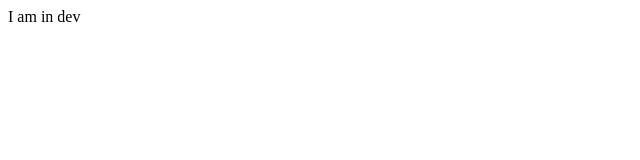
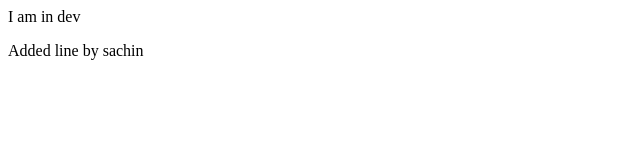
Before and after one commit to sachin2712/sachin-1, a plain HTML site: page index.html in a window 1280 px wide. Shown: the whole page, without its empty margins (0-640 px from the left). Drawn offline with Linux system fonts and the light colour scheme.

Commit message:
line added by sachin

```diff
--- a/index.html
+++ b/index.html
@@ -1 +1,2 @@
 <p>I am in dev</p>
+<p>Added line by sachin</p>
```
